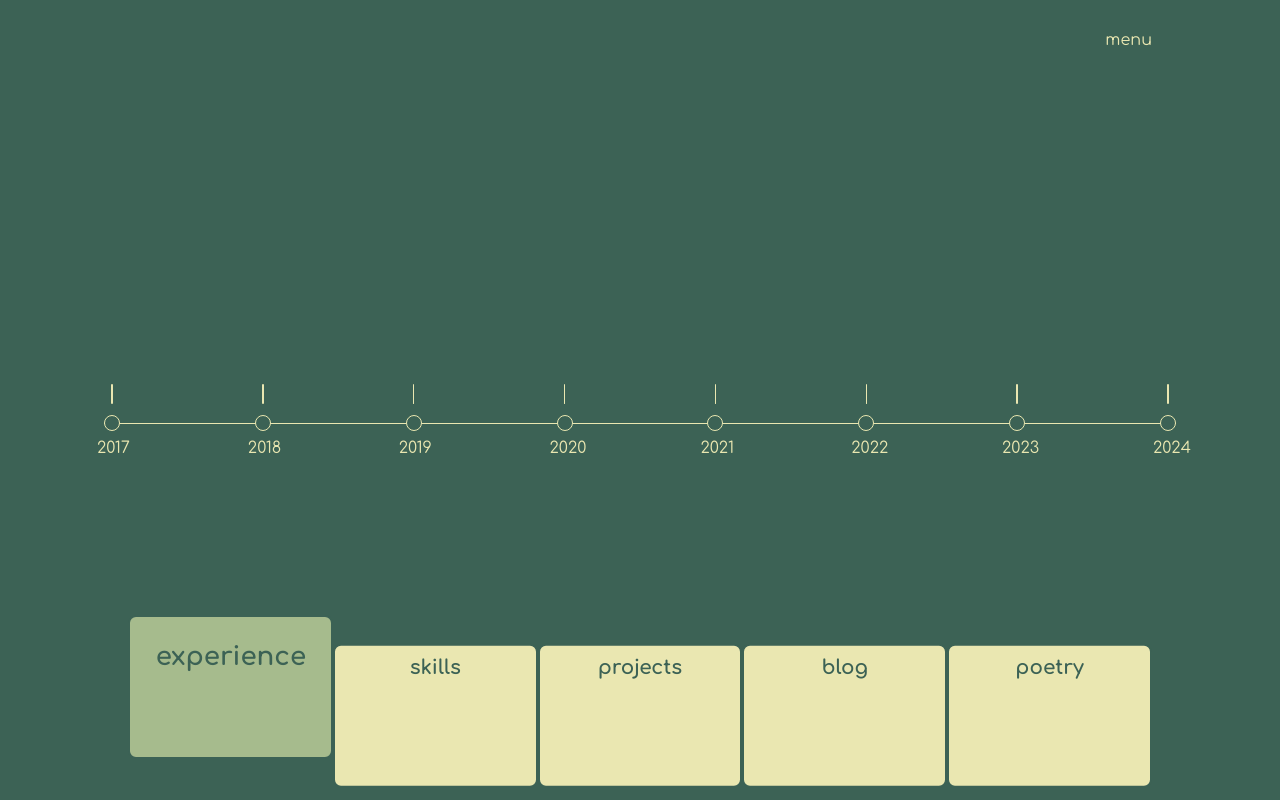
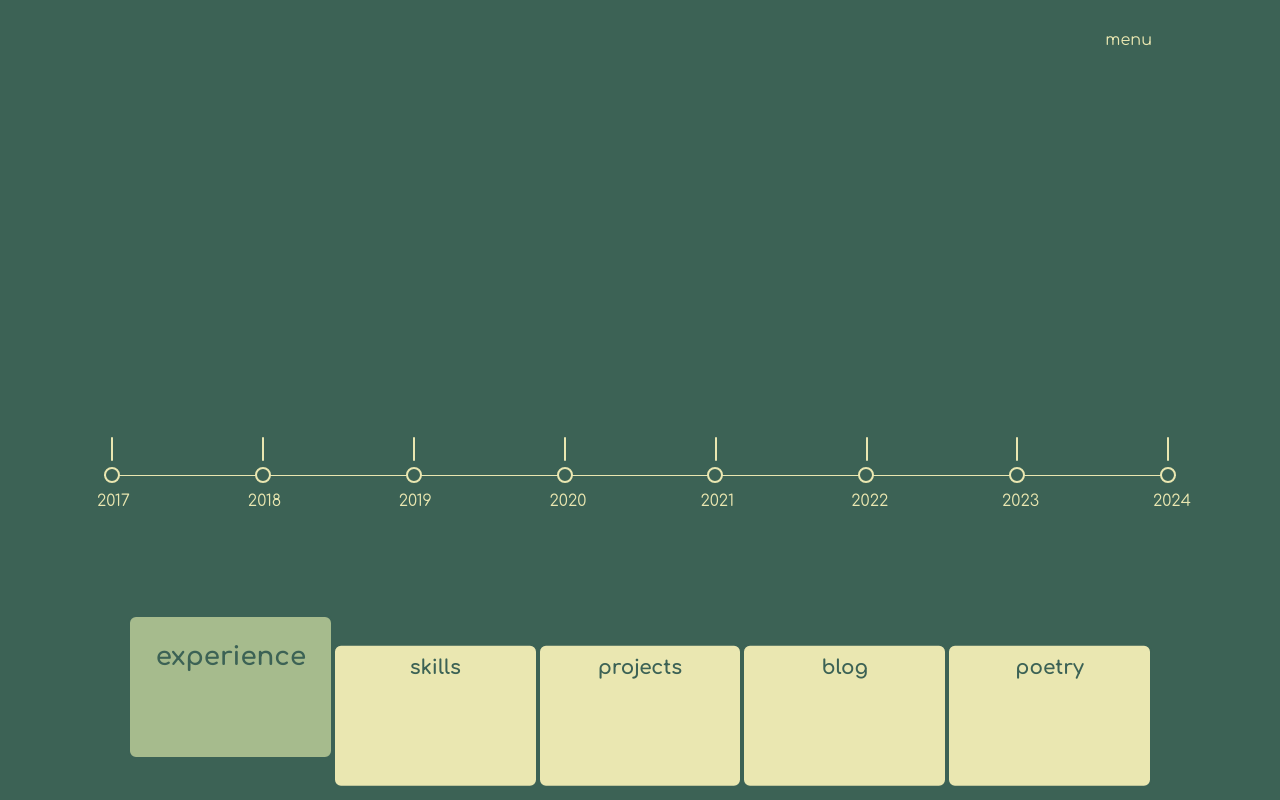
Before and after one commit to bijuice/portfolio-v2, a Next.js app: page / in a window 1280 px wide. Both pictures are taken after a click on the element "experience". Built offline with nearby package versions, Linux system fonts and the light colour scheme.

Commit message:
Added experiences

```diff
--- a/components/Categories/Experience.tsx
+++ b/components/Categories/Experience.tsx
@@ -1,6 +1,67 @@
 import { CategoryProps } from "@/props/CategoryProps"
 
 export default function Experience({}: CategoryProps) {
+  return (
+    <div className="h-full select-none">
+      <div className="h-full  flex items-center   relative pt-[35vh]">
+        <Timeline />
+      </div>
+    </div>
+  )
+}
+
+type Experience = {
+  year: number
+  //in months
+  duration: number
+  title: string
+  role: string
+  resps: string[]
+  type:
+    | "Education"
+    | "Volunteer"
+    | "Full Time Employment"
+    | "Freelance"
+    | "Award"
+}
+
+const experiences: Experience[] = [
+  {
+    year: 2017,
+    duration: 48,
+    title: "United States International University - Africa",
+    role: "Student",
+    type: "Education",
+    resps: [
+      "Bachelor of science in Applied Computer Technology",
+      "Concentration in Forensics and Cyber Security",
+    ],
+  },
+  {
+    year: 2020,
+    duration: 12,
+    title: "KamiLimu",
+    role: "Student",
+    type: "Education",
+    resps: [
+      "Bachelor of science in Applied Computer Technology",
+      "Concentration in Forensics and Cyber Security",
+    ],
+  },
+  {
+    year: 2020,
+    duration: 12,
+    title: "Culture Capture",
+    role: "Co-founder",
+    type: "Freelance",
+    resps: [
+      "Bachelor of science in Applied Computer Technology",
+      "Concentration in Forensics and Cyber Security",
+    ],
+  },
+]
+
+function Timeline() {
   const date = new Date()
   const year = date.getFullYear()
 
@@ -11,31 +72,31 @@ export default function Experience({}: CategoryProps) {
     let dots: React.ReactNode[] = []
 
     for (let i = a; i < b; i++) {
-      const isEven = i % 2 === 0
-
-      dots.push(
-        <div className="w-4 h-4 rounded-full border-[1px] border-secondary  relative dot">
-          <div className="w-[1.5px] h-5 bg-secondary rounded-md absolute -top-8 left-[45%]"></div>
-          <p className="text-secondary absolute top-5 -left-2">{i}</p>
-        </div>
-      )
+      dots.push(<Point key={i} year={i} />)
     }
 
     return dots
   }
 
   return (
-    <div className="h-full select-none">
-      <div className="h-full  flex items-center   relative pt-44">
-        <Timeline />
-        <div className="flex justify-between w-full absolute  py-5  ">
-          {renderDots()}
-        </div>
+    <>
+      <Line />
+      <div className="flex justify-between w-full absolute  py-5  ">
+        {renderDots()}
       </div>
+    </>
+  )
+}
+
+function Point({ year }: { year: number }) {
+  return (
+    <div className="w-4 h-4 rounded-full border-2 border-secondary  relative dot">
+      <div className="w-[2px] h-6 bg-secondary rounded-md absolute bottom-5 left-[45%]"></div>
+      <p className="text-secondary absolute -bottom-8 -left-[75%]">{year}</p>
     </div>
   )
 }
 
-function Timeline() {
+function Line() {
   return <div className="bg-secondary w-full h-[1px]  timeline relative"></div>
 }
--- a/styles/globals.css
+++ b/styles/globals.css
@@ -124,7 +124,7 @@ h6 {
   transform: scaleX(0);
   transform-origin: left;
   animation-name: timeline-animation;
-  animation-duration: 1.5s;
+  animation-duration: 1s;
   animation-fill-mode: forwards;
 }
 
@@ -143,7 +143,7 @@ h6 {
   transform: translateX(-100vw);
   transform-origin: left;
   animation-name: dot-animation;
-  animation-duration: 1.5s;
+  animation-duration: 1s;
   animation-fill-mode: forwards;
   transition: background 0.5s;
 }
```
